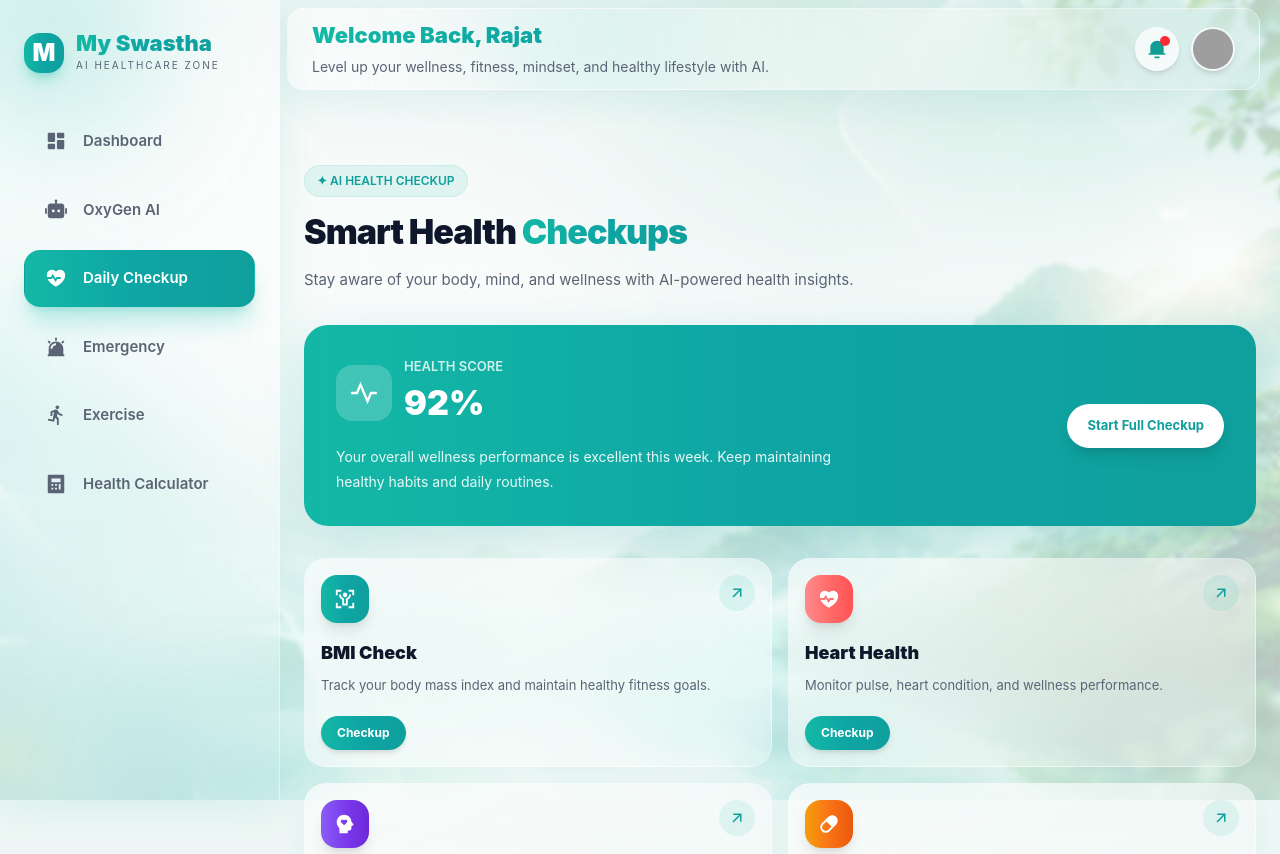
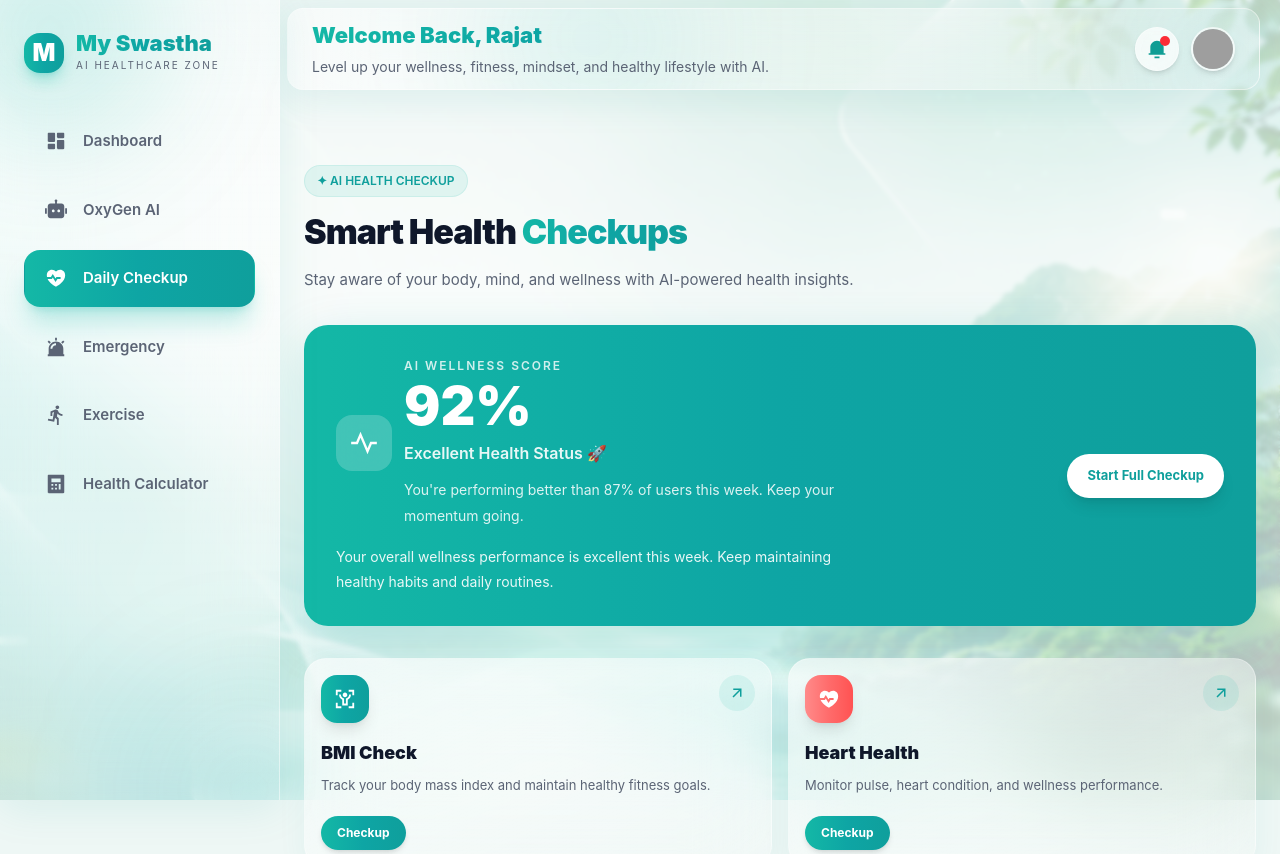
Before and after one commit to rajatghoshrg/my-swastha, a React (Vite) app: page /checkup in a window 1280 px wide. Shown: the top 854 px of the page. Built offline with nearby package versions, Linux system fonts and the light colour scheme; grey boxes are pictures that could not be loaded.

Commit message:
updated checkup page

```diff
--- a/src/pages/Checkup.jsx
+++ b/src/pages/Checkup.jsx
@@ -141,17 +141,21 @@ const Checkup = () => {
 
                             <div>
 
-                                <p className="text-white/80 text-[13px] font-semibold">
+                               <p className="text-white/80 text-[12px] font-semibold tracking-[2px]">
+    AI WELLNESS SCORE
+</p>
 
-                                    HEALTH SCORE
+<h2 className="text-[54px] font-black leading-none mt-1">
+    92%
+</h2>
 
-                                </p>
+<p className="mt-2 text-white/90 font-semibold">
+    Excellent Health Status 🚀
+</p>
 
-                                <h2 className="text-[34px] font-black">
-
-                                    92%
-
-                                </h2>
+<p className="mt-3 max-w-[500px] text-[14px] leading-[1.8] text-white/85">
+    You're performing better than 87% of users this week. Keep your momentum going.
+</p>
 
                             </div>
 
```
